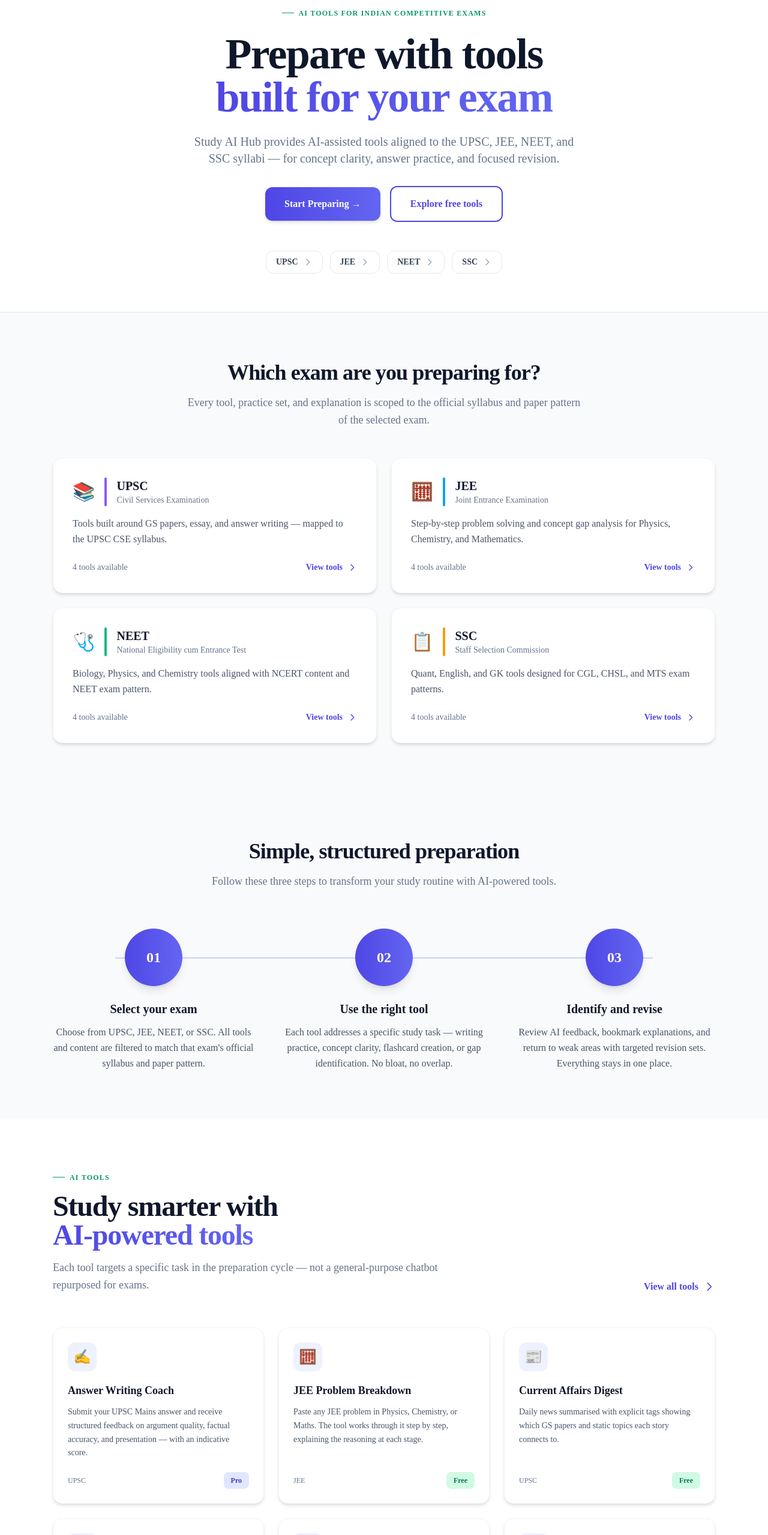
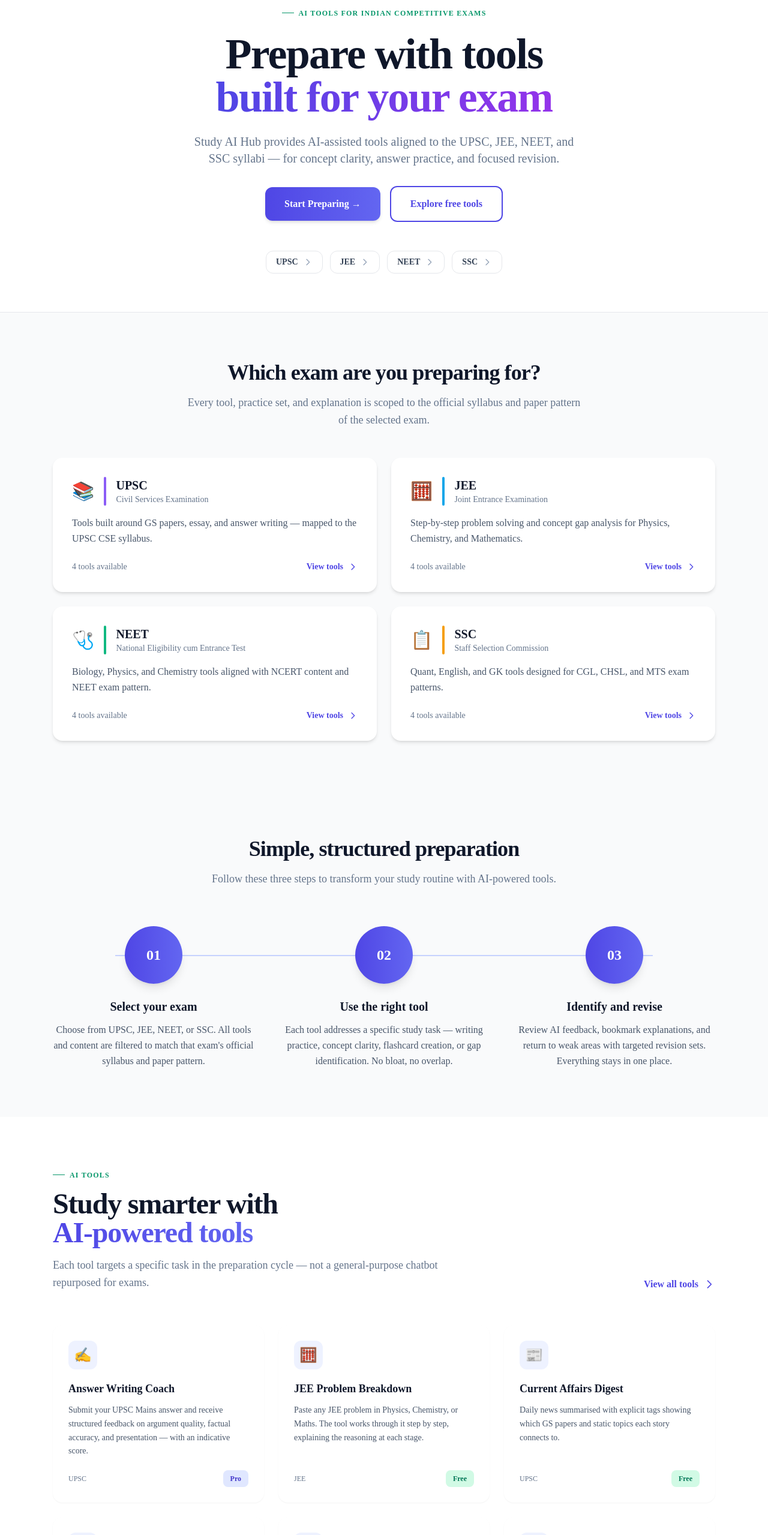
Before and after one commit to Mayankgupta2001/study-ai-hub, a Next.js app: page / in a window 1280 px wide. Shown: the part 140-2699 px from the top of the page at 60% size. Built offline with nearby package versions, Linux system fonts and the light colour scheme.

Commit message:
design: redesign progress

```diff
--- a/components/ExamSection.tsx
+++ b/components/ExamSection.tsx
@@ -35,7 +35,7 @@ export default function ExamSection() {
             <Link
               key={exam.key}
               href={exam.href}
-              className="group block bg-white rounded-2xl p-8 shadow-md hover:shadow-xl hover:-translate-y-2 transition-all duration-300 border border-gray-100"
+              className="group block bg-white rounded-2xl p-8 shadow-md hover:shadow-xl transition-all duration-300 hover:-translate-y-1"
               aria-label={`${exam.name} — ${exam.fullName}`}
             >
               {/* Header with icon and accent */}
--- a/components/Hero.tsx
+++ b/components/Hero.tsx
@@ -17,7 +17,7 @@ export default function Hero() {
       <h1 className="font-dm-sans text-5xl sm:text-6xl lg:text-7xl font-bold text-slate-900 leading-tight tracking-tight mb-6">
         Prepare with tools
         <br />
-        <span className="bg-gradient-to-r from-indigo-600 to-indigo-500 bg-clip-text text-transparent">
+        <span className="bg-gradient-to-r from-indigo-600 to-purple-600 bg-clip-text text-transparent">
           built for your exam
         </span>
       </h1>
--- a/components/ToolCard.tsx
+++ b/components/ToolCard.tsx
@@ -9,7 +9,7 @@ export default function ToolCard({ tool }: ToolCardProps) {
   return (
     <Link
       href={tool.href}
-      className="group flex flex-col bg-white rounded-2xl p-6 shadow-md hover:shadow-lg hover:border-indigo-300 hover:-translate-y-1 active:translate-y-0 transition-all duration-200 focus-visible:outline-none focus-visible:ring-2 focus-visible:ring-indigo-500 border border-gray-100"
+      className="group flex flex-col bg-white rounded-2xl p-6 shadow-sm hover:shadow-md hover:border-indigo-500 border-2 border-transparent transition-all duration-300 focus-visible:outline-none focus-visible:ring-2 focus-visible:ring-indigo-500"
       aria-label={`${tool.title} — ${tool.badge} tool for ${tool.exam}`}
     >
       {/* Icon */}
```
